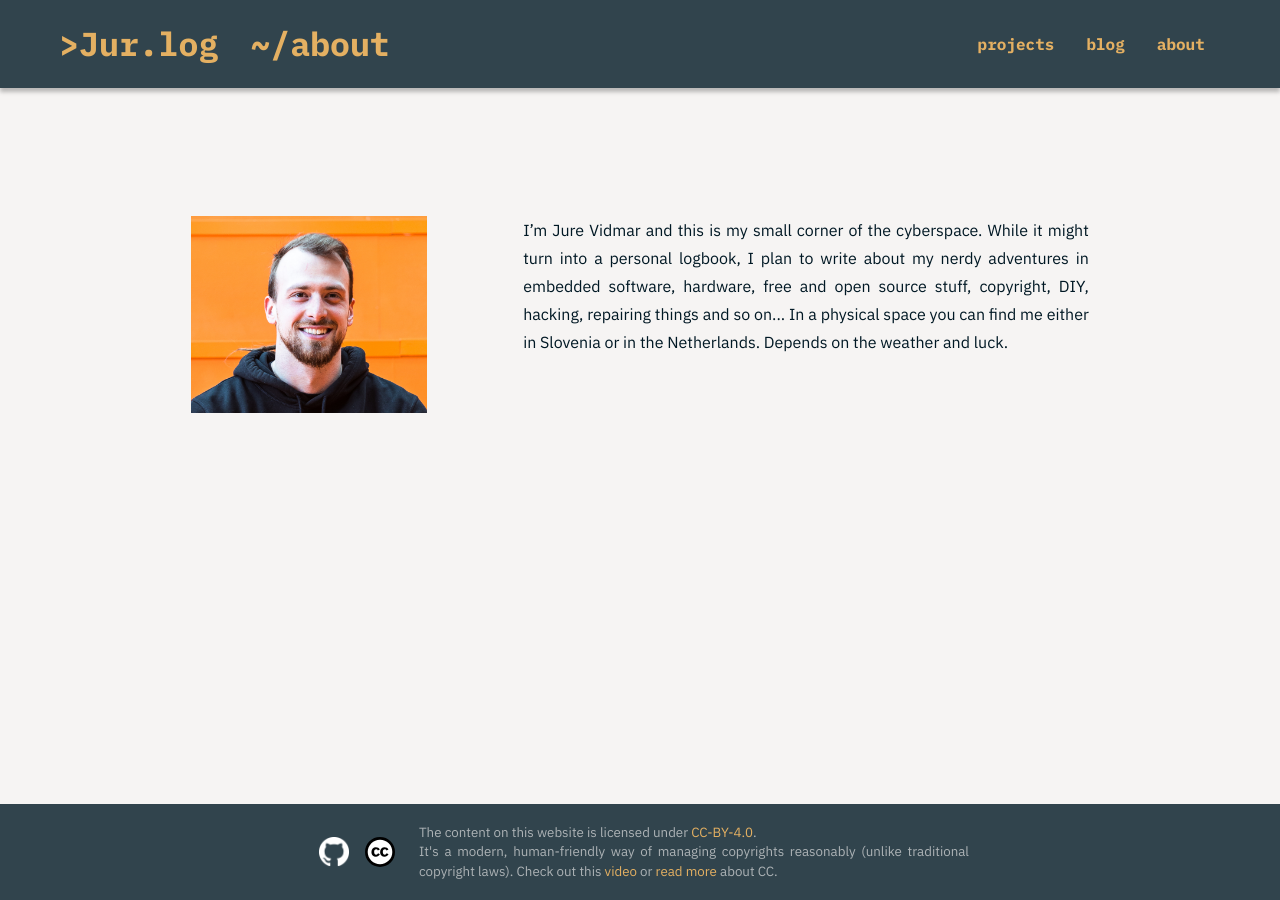
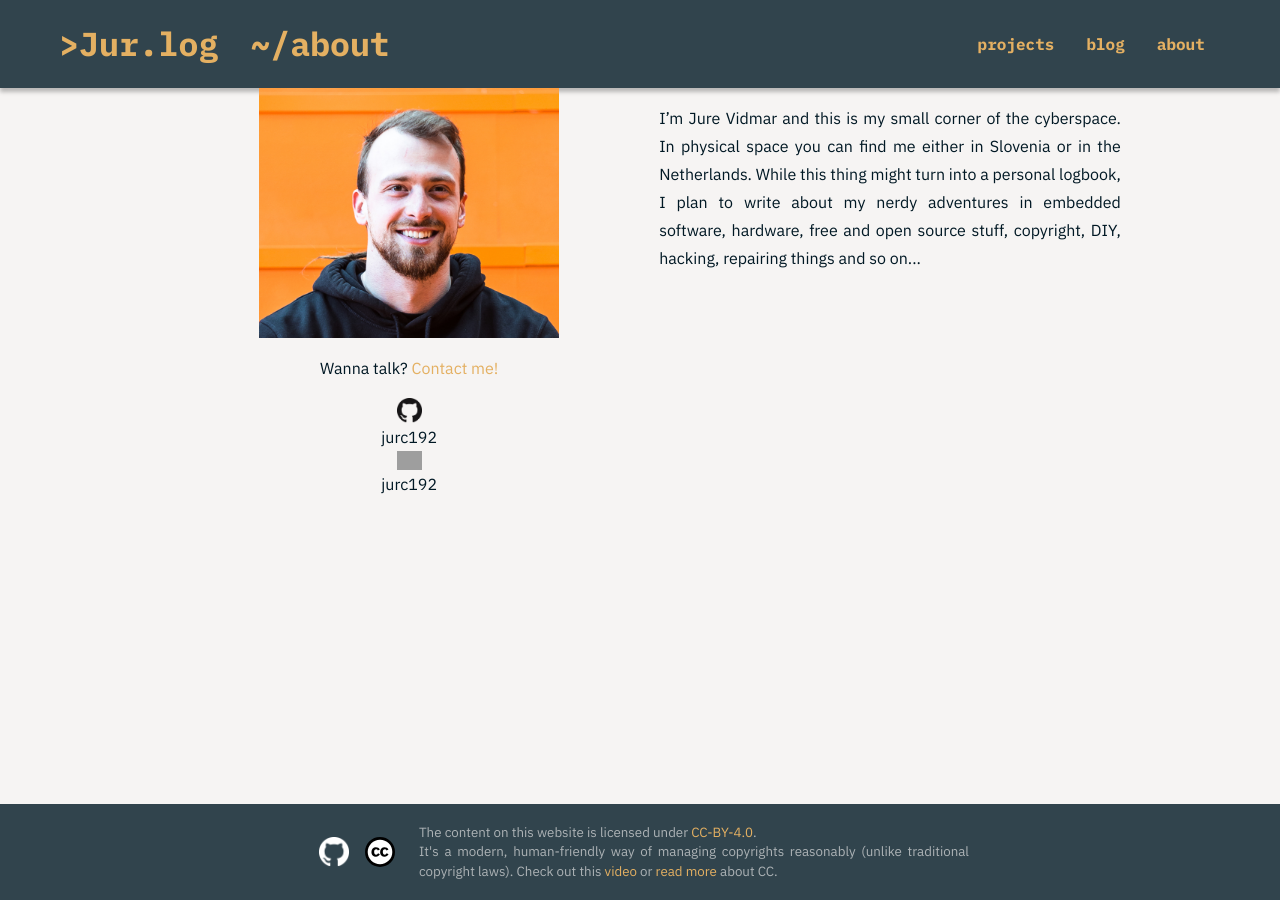
Before and after one commit to jurc192/jurlog, a Jekyll site: the page built from about.html, in a window 1280 px wide. Built offline with Jekyll 4.4.1, drawn with Linux system fonts in a browser that asks for light colours; grey boxes are pictures that could not be loaded.

Commit message:
about: implementation using flexbox, cont tomorrow

```diff
--- a/_sass/_base.scss
+++ b/_sass/_base.scss
@@ -289,20 +289,40 @@ article {
     max-width: $content-wide-max-width;
 }
 
-.top {
-    display: flex;
-    align-items: flex-start;
-}
-
-    .top > * {
-        padding: 8rem 2rem;
-        margin: 0;
+    // id part
+    .profile_photo {
+        width: 300px;
+        margin: 0 auto;
     }
 
-    .top img {
-        width: 300px;
+    .my_id p {
+        text-align: center;
     }
 
-    .top p {
-        padding-left: 4rem;
+    .social {
+        display: block;
+        margin: 0 auto;
+        text-align: center;
     }
+
+    .social img {
+        display: block;
+        margin: 0 auto;
+        width: 25px;
+    }
+
+    @media (min-width: $content-max-width) {
+        .about {
+            display: flex;
+            align-items: flex-start;
+        }
+
+        .my_id {
+            width: auto;
+        }
+
+        .about p {
+            width: 500px;
+        }
+
+    }
--- a/about.html
+++ b/about.html
@@ -4,15 +4,14 @@ title: about
 permalink: /about/
 ---
 
-<section class="top">
-    <img src="{{ '/assets/images/profile_photo.jpg' }}" alt="profile_photo">
-
-    <p>
-    I’m Jure Vidmar and this is my small corner of the cyberspace.
-    While it might turn into a personal logbook, I plan to write about my nerdy adventures in embedded software, hardware,
-    free and open source stuff, copyright, DIY, hacking, repairing things and so on...
-    <!-- I am originally from Slovenia, but I currently <s>study</s> live in the Netherlands.
-    Embedded Systems engineer. Hacker. Linux nerd. -->
-    In a physical space you can find me either in Slovenia or in the Netherlands. Depends on the weather and luck.
-    </p>
-</section>
+<div class="my_id">
+    <img class="profile_photo" src="{{ '/assets/images/profile_photo.jpg' }}" alt="profile_photo">
+    <p>Wanna talk? <a href="mailto: vidmarjur@gmail.com">Contact me!</a></p>
+    <a class="social" href=""><img src="/assets/images/github_32px.png" alt="GitHub logo">jurc192</a>
+    <a class="social" href=""><img src="/assets/images/hackaday_logo.png" alt="Hackaday logo">jurc192</a>
+</div>
+<p>
+I’m Jure Vidmar and this is my small corner of the cyberspace. In physical space you can find me either in Slovenia or in the Netherlands.
+While this thing might turn into a personal logbook, I plan to write about my nerdy adventures in embedded software, hardware,
+free and open source stuff, copyright, DIY, hacking, repairing things and so on...
+</p>
```
